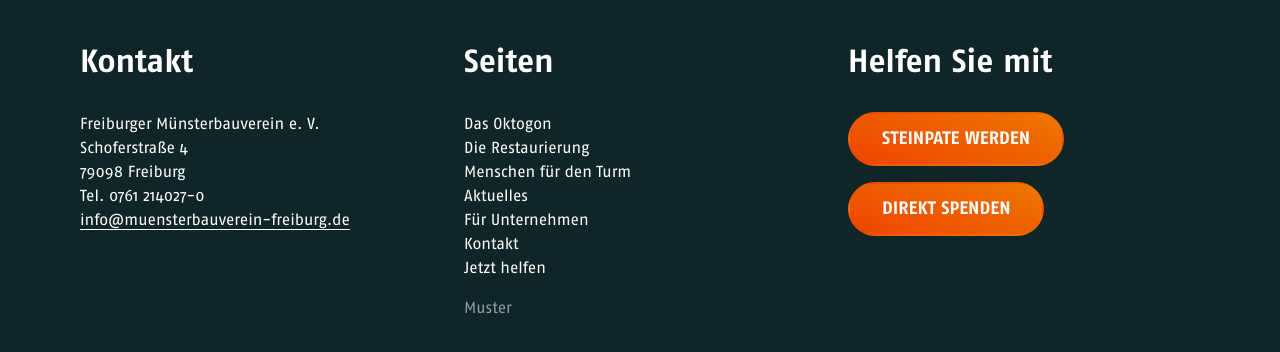
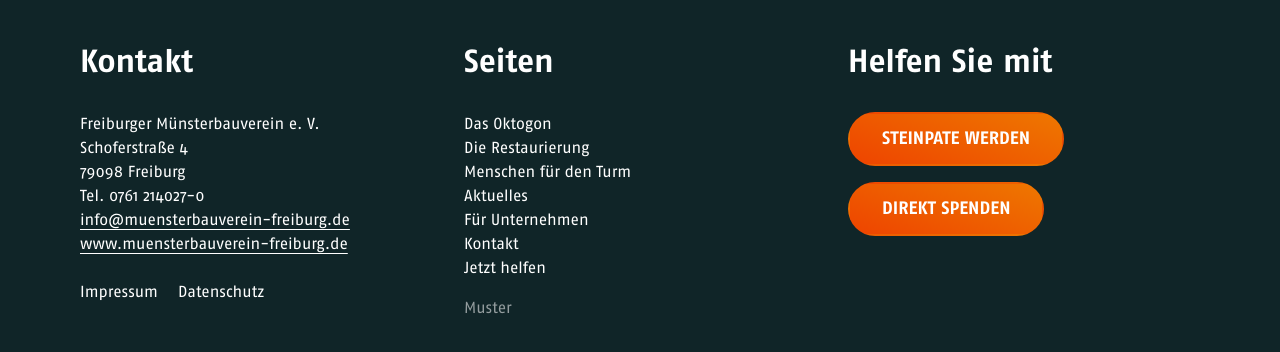
Before and after one commit to SPJJorda/MBV-Website-Prototyp, a website with bundled scripts: page index.html in a window 1280 px wide. Shown: the part 9206-9558 px from the top of the page. Built offline with nearby package versions, Linux system fonts and the light colour scheme; a web font is replaced by a local one.

Commit message:
Add footer website and legal links

```diff
--- a/components.js
+++ b/components.js
@@ -158,7 +158,7 @@
   <footer class="footer" id="kontakt">
     <div class="shell"><div class="footer__brand-lockup"><img class="footer__logo" src="${asset("logo-mark.svg")}" alt="Unser Turm" width="239" height="113" /><img class="footer__partner-logo" src="${asset("mbv-logo-negative.png")}" alt="Freiburger Münsterbauverein e. V." width="531" height="342" /></div>
       <div class="footer__grid">
-        <div><h2>Kontakt</h2><address>Freiburger Münsterbauverein e. V.<br />Schoferstraße 4<br />79098 Freiburg<br />Tel. 0761 214027-0<br /><a href="mailto:info@muensterbauverein-freiburg.de">info@muensterbauverein-freiburg.de</a></address></div>
+        <div class="footer__contact"><h2>Kontakt</h2><address>Freiburger Münsterbauverein e. V.<br />Schoferstraße 4<br />79098 Freiburg<br />Tel. 0761 214027-0<br /><a href="mailto:info@muensterbauverein-freiburg.de">info@muensterbauverein-freiburg.de</a><a href="https://www.muensterbauverein-freiburg.de" target="_blank" rel="noopener noreferrer">www.muensterbauverein-freiburg.de</a></address><nav class="footer__legal" aria-label="Rechtliche Hinweise"><a href="https://www.muensterbauverein-freiburg.de/impressum/" target="_blank" rel="noopener noreferrer">Impressum</a><a href="https://www.muensterbauverein-freiburg.de/datenschutzseite/" target="_blank" rel="noopener noreferrer">Datenschutz</a></nav></div>
         <div><h2>Seiten</h2>${navigation.map(([href, label]) => `<a href="${homeHref(href, homePrefix)}">${label}</a>`).join("")}<a href="${homeHref("#helfen", homePrefix)}">Jetzt helfen</a><a class="footer__subtle-link" href="/muster.html">Muster</a></div>
         <div><h2>Helfen Sie mit</h2><div class="footer__buttons">${Button({ label: "Steinpate werden", href: "/steinpate.html" })}${Button({ label: "Direkt spenden", href: homeHref("#kontakt", homePrefix) })}</div></div>
       </div>
--- a/styles.css
+++ b/styles.css
@@ -254,6 +254,9 @@
 .footer address { font-style: normal; }
 .footer address, .footer__grid > div:nth-child(2) { display: flex; flex-direction: column; gap: 0; font-size: 16px; line-height: 1.5; }
 .footer a { text-underline-offset: 4px; }
+.footer__legal { display: flex; flex-wrap: wrap; gap: 8px 20px; margin-top: 24px; font-size: 16px; line-height: 1.5; }
+.footer__legal a { text-decoration: none; }
+.footer__legal a:hover, .footer__legal a:focus-visible { color: var(--text-link-hover); }
 .footer__grid > div:nth-child(2) a { text-decoration: none; }
 .footer__grid > div:nth-child(2) a:hover { color: var(--text-link-hover); }
 .footer__subtle-link { margin-top: 16px; opacity: .55; }
```
